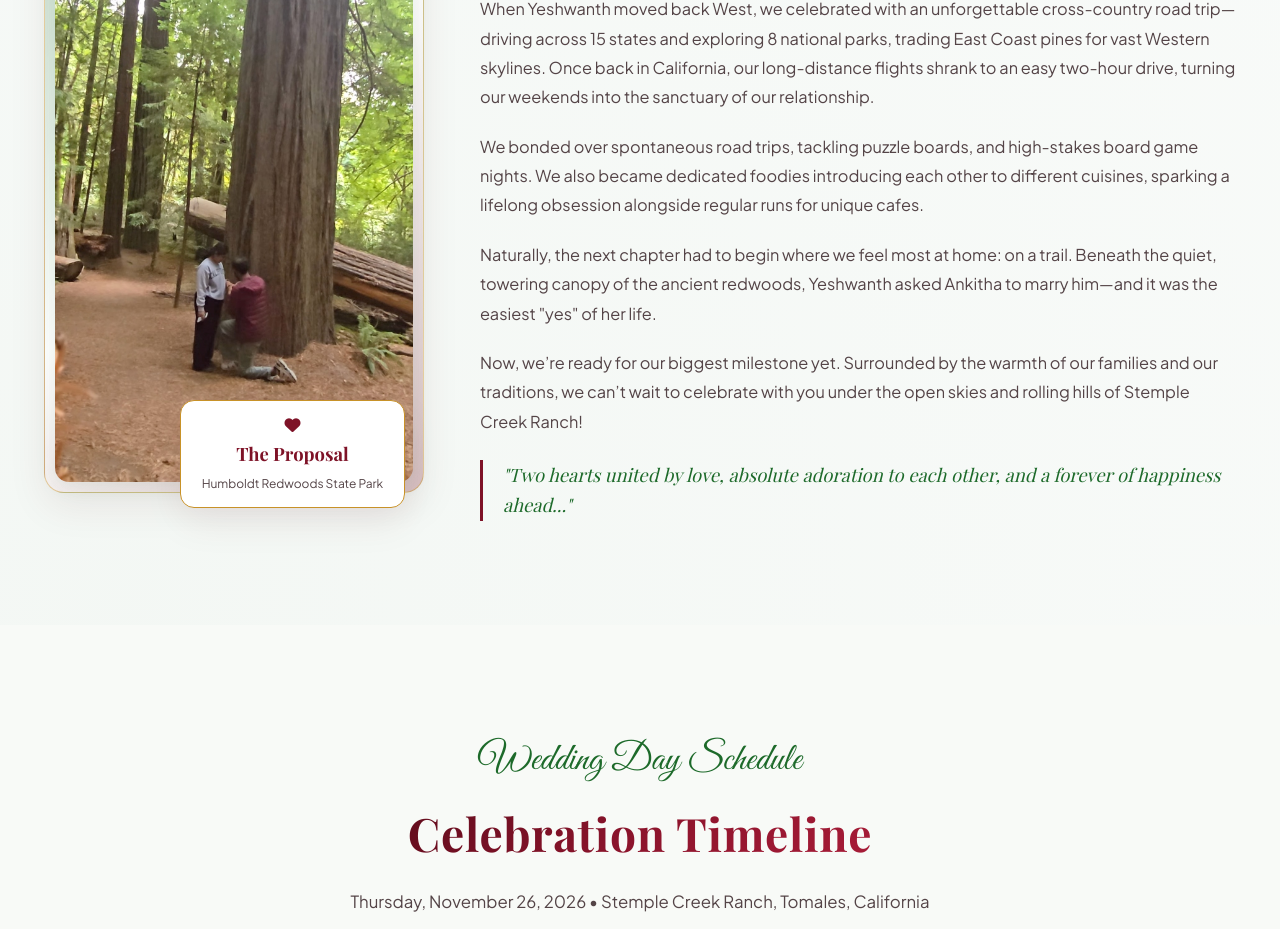
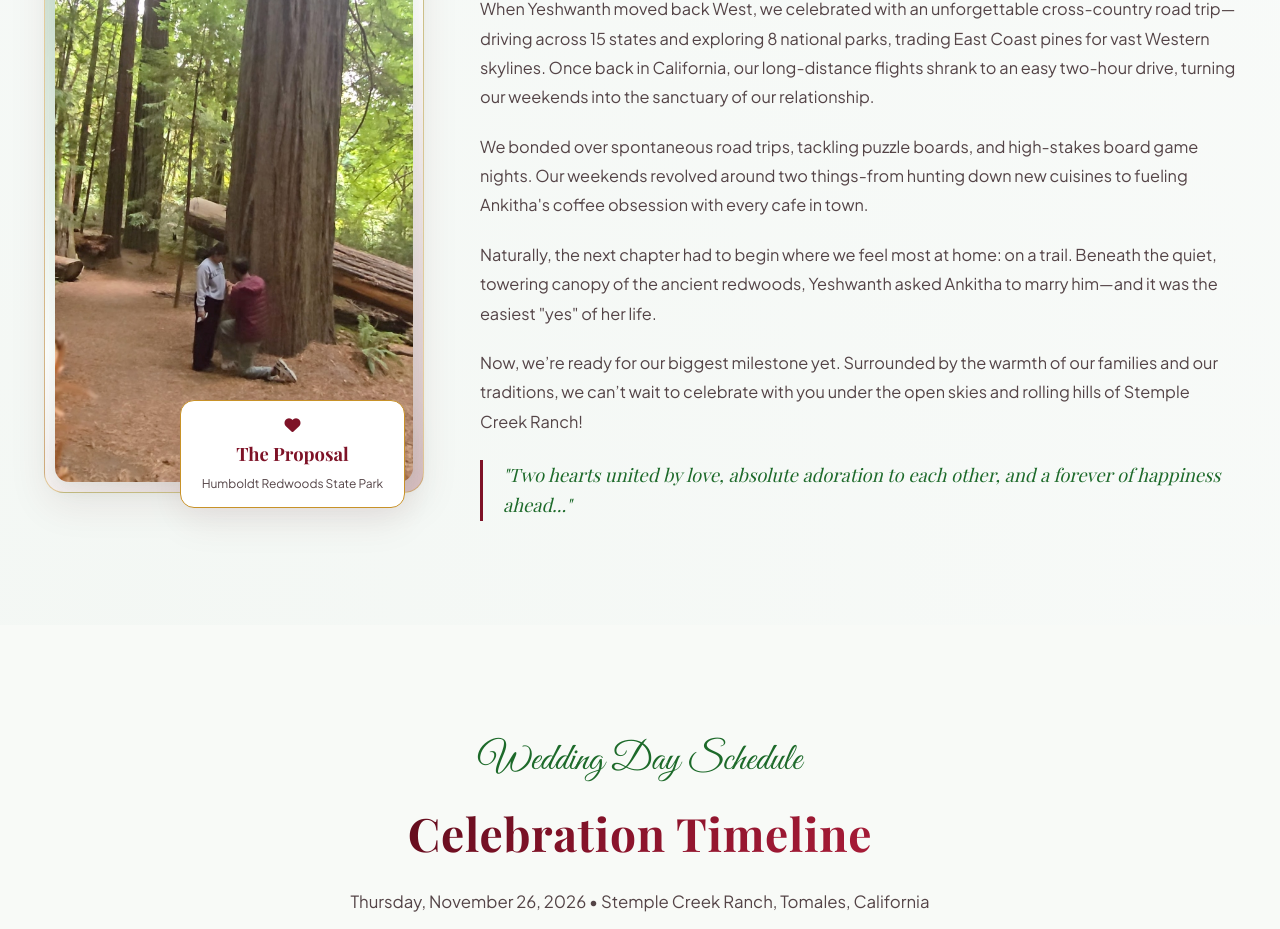
Before and after one commit to yeshwanthv5/wedding, a plain HTML site: page index.html in a window 1280 px wide. Shown: the part 1540-2469 px from the top of the page. Drawn offline with nearby package versions, Linux system fonts and the light colour scheme; a web font is replaced by a local one.

Commit message:
Update story with Ankitha's coffee obsession and cafe runs

```diff
--- a/index.html
+++ b/index.html
@@ -180,8 +180,8 @@
               California, our long-distance flights shrank to an easy two-hour drive, turning our weekends into the
               sanctuary of our relationship.</p>
             <p>We bonded over spontaneous road trips, tackling puzzle boards, and
-              high-stakes board game nights. We also became dedicated foodies introducing each other to different
-              cuisines, sparking a lifelong obsession alongside regular runs for unique cafes.
+              high-stakes board game nights. Our weekends revolved around two things-from hunting down new cuisines to
+              fueling Ankitha's coffee obsession with every cafe in town.
             </p>
             <p>
               Naturally, the next chapter had to begin where we feel most at home: on a trail. Beneath the quiet,
```
